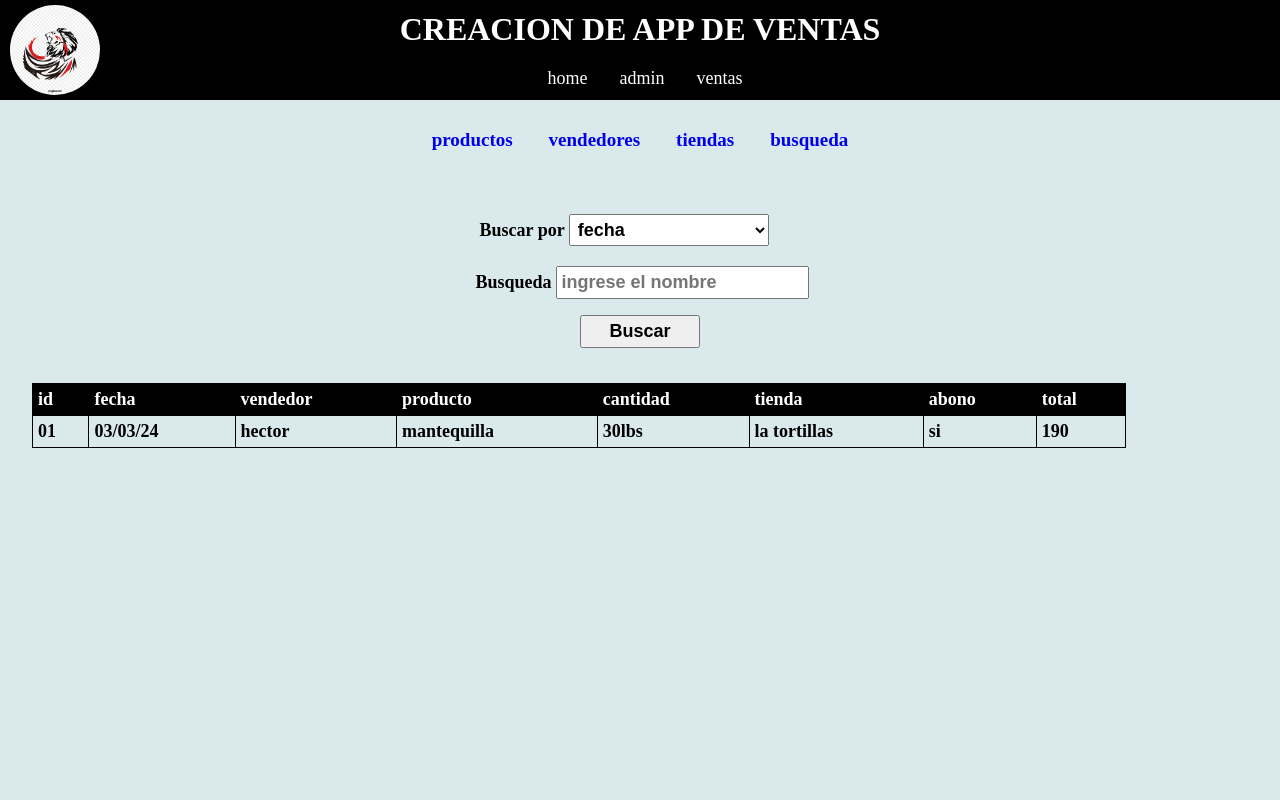
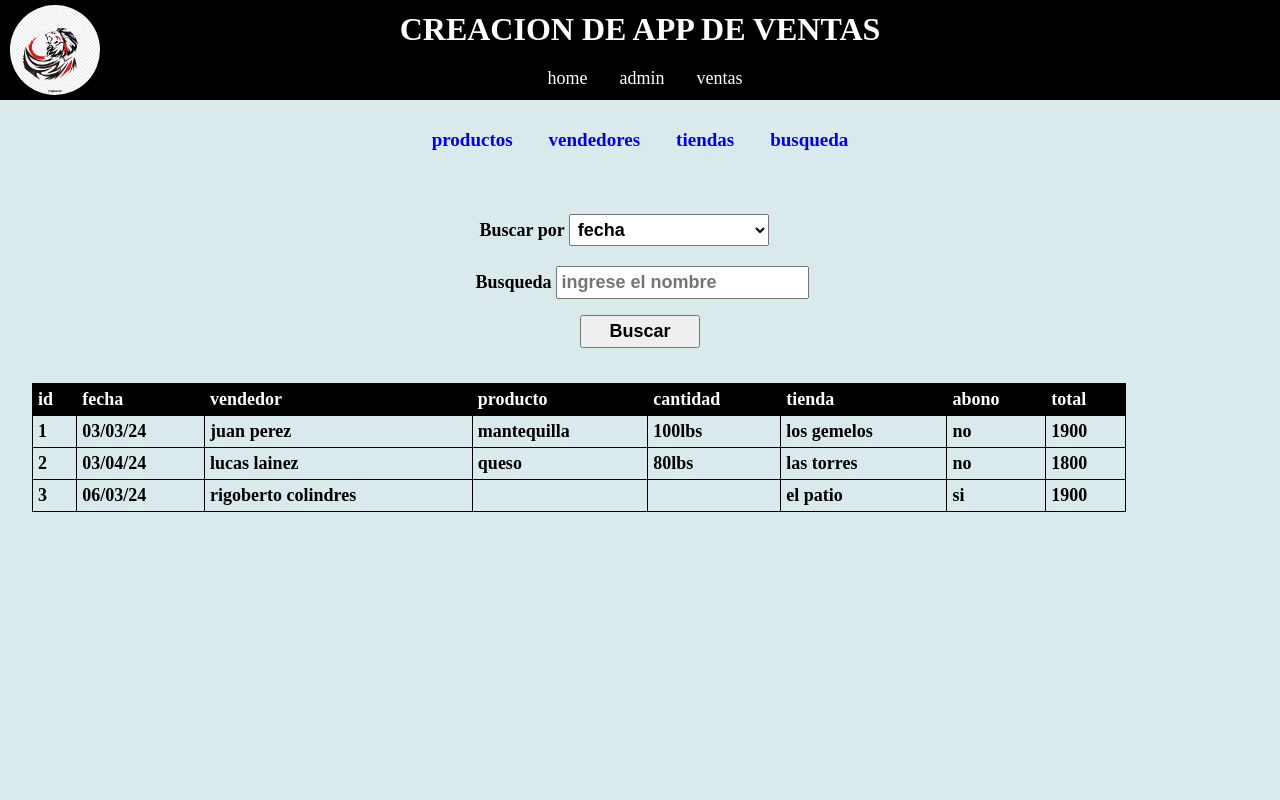
Before and after one commit to edG5LATAN/pruebaVentas, a React (Vite) app: page /admin/busqueda in a window 1280 px wide. Shown: the top 800 px of the page. Built offline with nearby package versions, Linux system fonts and the light colour scheme.

Commit message:
proyecto ventas v1.0.0

```diff
--- a/src/components/busqueda/Busqueda.css
+++ b/src/components/busqueda/Busqueda.css
@@ -5,7 +5,7 @@
   align-items: center;
   flex-direction: column;
   padding: 10px 0;
-
+  overflow: hidden;
 }
 .busqueda-busqueda{
   padding: 10px 0;
@@ -37,11 +37,9 @@
 }
 .busqueda-tabla{
   width: 95%;
-  /* display: flex;
-  justify-content: center;
-  align-items: center; */
   padding: 15px 0;
-  overflow: scroll;
+  overflow-x: scroll;
+
 }
 .busqueda-tabla>table{
   width: 90%;
--- a/src/components/busqueda/Busqueda.jsx
+++ b/src/components/busqueda/Busqueda.jsx
@@ -1,25 +1,66 @@
-import React from "react";
+import React, { useState } from "react";
 import "./Busqueda.css";
 
 function Busqueda() {
+
+  const[data,setdata]=useState([{
+    id:1,
+    fecha:"03/03/24",
+    vendedor:"juan perez",
+    productos:"mantequilla",
+    cantidad:"100lbs",
+    tienda:"los gemelos",
+    abono:"no",
+    total:1900
+  },
+  {
+    id:2,
+    fecha:"03/04/24",
+    vendedor:"lucas lainez",
+    productos:"queso",
+    cantidad:"80lbs",
+    tienda:"las torres",
+    abono:"no",
+    total:1800
+  },
+  {
+    id:3,
+    fecha:"06/03/24",
+    vendedor:"rigoberto colindres",
+    productos:"",
+    cantidad:"",
+    tienda:"el patio",
+    abono:"si",
+    total:1900
+  }])
+  const [select,setselect]=useState("")
+  const[variable,setvariable]=useState("")
+
+  const buscar=()=>{
+    let ddtt=data.filter(res=>{
+      return res.vendedor==`${variable}`
+    })
+    setdata(ddtt)
+  }
+
   return (
     <div className="busqueda">
       <div className="busqueda-busqueda">
         <div className="busqueda-opciones">
           <label>Buscar por</label>
-          <select name="" id="">
-            <option value="">fecha</option>
-            <option value="">vendedor</option>
-            <option value="">producto</option>
-            <option value="">tienda</option>
+          <select onChange={(e)=>setselect(e.target.value)}  name="" id="">
+            <option value="fecha">fecha</option>
+            <option value="vendedor">vendedor</option>
+            <option value="prodducto">producto</option>
+            <option value="tienda">tienda</option>
           </select>
         </div>
         <div className="busqueda-busqueda-info">
           <label>Busqueda</label>
-          <input type="search" name="" id="" placeholder="ingrese el nombre" />
+          <input onChange={(e)=>setvariable(e.target.value)} value={variable} type="search" name="" id="" placeholder="ingrese el nombre" />
         </div>
         <div className="busqueda-botones">
-          <button>Buscar</button>
+          <button onClick={buscar}>Buscar</button>
         </div>
       </div>
 
@@ -38,16 +79,20 @@ function Busqueda() {
             </tr>
           </thead>
           <tbody>
-            <tr>
-              <td>01</td>
-              <td>03/03/24</td>
-              <td>hector</td>
-              <td>mantequilla</td>
-              <td>30lbs</td>
-              <td>la tortillas</td>
-              <td>si</td>
-              <td>190</td>
-            </tr>
+            {
+              data.map((res,index)=>{
+                return<tr key={index}>
+                <td>{res.id}</td>
+                <td>{res.fecha}</td>
+                <td>{res.vendedor}</td>
+                <td>{res.productos}</td>
+                <td>{res.cantidad}</td>
+                <td>{res.tienda}</td>
+                <td>{res.abono}</td>
+                <td>{res.total}</td>
+              </tr>
+              })
+            }
           </tbody>
         </table>
       </div>
--- a/src/components/empleados/Empledado.jsx
+++ b/src/components/empleados/Empledado.jsx
@@ -1,25 +1,74 @@
-import React from "react";
+import React, { useState } from "react";
 import "./Empleados.css";
 
 function Empledado() {
+
+  const [data, setdata] = useState([
+    {
+      id: "01",
+      nombre: "lucas martin",
+      operador: "camion"
+    },
+    {
+      id: "02",
+      nombre: "juan perez",
+      operador: "moto"
+    },
+  ]);
+
+  const[id,setid]=useState(0)
+  const[nombre,setnombre]=useState("")
+  const[operador,setoperador]=useState("")
+  const[error,seterror]=useState("")
+
+
+  const agregar=(e)=>{
+    e.preventDefault();
+    if ( nombre!="" && cantidad!="" && precio!="") {
+      let newd = {
+        id:id,
+        nombre:nombre,
+        operador:operador
+      };
+      setdata([...data, newd]);
+      lipiarInput(e);
+    } else {
+      seterror("Rellena todas las cacillas")
+    }
+  }
+
+  const limpiar = (e) => {
+    e.preventDefault();
+    lipiarInput(e);
+  };
+  const lipiarInput = (e) => {
+    setid("")
+    setnombre("")
+    setoperador("")
+    seterror("")
+  };
+
+
   return (
     <div className="empleado">
       <div className="empleado-form">
         <form action="">
           <label >id</label>
-          <input type="text" placeholder="ingrese su nombre" />
+          <input onChange={(e)=>setid(e.target.value)} value={id} type="text" placeholder="ingrese su id" />
 
           <label>nombre</label>
-          <input type="text" placeholder="ingrese su nombre" />
+          <input onChange={(e)=>setnombre(e.target.value)} value={nombre} type="text" placeholder="ingrese su nombre" />
 
           <label >operador</label>
-          <input type="text" placeholder="ingrese su nombre" />
+          <input onChange={(e)=>setoperador(e.target.value)} value={operador} type="text" placeholder="ingrese su nombre" />
+          <p className="ventas-error">{error}</p>
+
 
           <div className="empleado-form-botones">
-            <button>agregar</button>
-            <button>editar</button>
-            <button>eliminar</button>
-            <button>limpiar</button>
+            <button onClick={agregar}>agregar</button>
+            {/* <button onClick={(e)=>e.preventDefault}>editar</button>
+            <button onClick={(e)=>e.preventDefault}>eliminar</button> */}
+            <button onClick={limpiar} >limpiar</button>
           </div>
         </form>
       </div>
@@ -34,11 +83,13 @@ function Empledado() {
             </tr>
           </thead>
           <tbody>
-            <tr>
-              <td>1</td>
-              <td>juan</td>
-              <td>camion</td>
+            {data.map((res,index)=>{
+              return<tr key={index}>
+              <td>{res.id}</td>
+              <td>{res.nombre}</td>
+              <td>{res.operador}</td>
             </tr>
+            })}
           </tbody>
         </table>
       </div>
--- a/src/components/home/Home.css
+++ b/src/components/home/Home.css
@@ -8,6 +8,9 @@
 .home>img{
   width: 100px;
 }
+.home-info{
+  width: 80%;
+}
 @media (max-width:480px) {
   .home{
     min-height:800px;
--- a/src/components/home/Home.jsx
+++ b/src/components/home/Home.jsx
@@ -6,7 +6,7 @@ function Home() {
     <div className="home">
       <h1>Informacion de Compania</h1>
       <img src="./img/logo.jpg" alt="inicio" />
-      <div >
+      <div className="home-info">
         <p>
           Lorem ipsum dolor sit amet consectetur adipisicing elit. Laboriosam
           deleniti dolore excepturi asperiores molestias aut repellat vitae enim
--- a/src/components/productos/Productos.css
+++ b/src/components/productos/Productos.css
@@ -74,7 +74,6 @@ margin: 10px 0;
     width: 120px;
     padding: 4px;
     font-size: 18px;
-
   }
 
 }
--- a/src/components/productos/Productos.jsx
+++ b/src/components/productos/Productos.jsx
@@ -1,27 +1,78 @@
-import React from "react";
+import React, { useState } from "react";
 import "./Productos.css";
 
 function Productos() {
+  const [data, setdata] = useState([
+    {
+      id: "01",
+      nombre: "mantequilla",
+      cantidad: "1lb",
+      precio: "50",
+    },
+    {
+      id: "02",
+      nombre: "queso",
+      cantidad: "1lb",
+      precio: "100",
+    },
+  ]);
+
+  const[id,setid]=useState(0)
+  const[nombre,setnombre]=useState("")
+  const[cantidad,setcantidad]=useState("")
+  const[precio,setprecio]=useState("")
+  const[error,seterror]=useState("")
+
+
+  const agregar=(e)=>{
+    e.preventDefault();
+    if ( nombre!="" && cantidad!="" && precio!="") {
+      let newd = {
+        id:id,
+        nombre:nombre,
+        cantidad:cantidad,
+        precio:precio
+      };
+      setdata([...data, newd]);
+      lipiarInput(e);
+    } else {
+      seterror("Rellena todas las cacillas")
+    }
+  }
+
+  const limpiar = (e) => {
+    e.preventDefault();
+    lipiarInput(e);
+  };
+  const lipiarInput = (e) => {
+    setid("")
+    setnombre("")
+    setcantidad("")
+    setprecio("")
+    seterror("")
+  };
+
   return (
     <div className="productos">
       <div className="productos-form">
         <form action="">
           <label htmlFor="">id</label>
-          <input type="text" />
+          <input onChange={(e)=>setid(e.target.value)} value={id} type="text" />
 
           <label htmlFor="">Nombre</label>
-          <input type="text" placeholder="ingrese su nombre" />
+          <input onChange={(e)=>setnombre(e.target.value)}  value={nombre} type="text" placeholder="ingrese su nombre" />
 
           <label htmlFor="">Cantidad</label>
-          <input type="text" placeholder="ingrese su cantidad" />
+          <input onChange={(e)=>setcantidad(e.target.value)}  value={cantidad} type="text" placeholder="ingrese su cantidad" />
 
           <label htmlFor="">Precio</label>
-          <input type="text" placeholder="ingrese su precio" />
+          <input onChange={(e)=>setprecio(e.target.value)}  value={precio} type="text" placeholder="ingrese su precio" />
+          <p className="ventas-error">{error}</p>
           <div className="productos-form-botones">
-            <button>agregar</button>
-            <button>editar</button>
-            <button>eliminar</button>
-            <button>limpiar</button>
+            <button onClick={agregar}>agregar</button>
+            {/* <button>editar</button>
+            <button>eliminar</button> */}
+            <button onClick={limpiar}>limpiar</button>
           </div>
         </form>
       </div>
@@ -37,18 +88,19 @@ function Productos() {
             </tr>
           </thead>
           <tbody>
-            <tr>
-              <td>1</td>
-              <td>lucas</td>
-              <td>10lbs</td>
-              <td>50lps</td>
-            </tr>
+            {
+              data.map((res,index)=>{
+                return<tr key={index}>
+                <td>{res.id}</td>
+                <td>{res.nombre}</td>
+                <td>{res.cantidad}</td>
+                <td>{res.precio}</td>
+              </tr>
+              })
+            }
           </tbody>
         </table>
       </div>
-
-
-
     </div>
   );
 }
--- a/src/components/tiendas/Tiendas.jsx
+++ b/src/components/tiendas/Tiendas.jsx
@@ -1,26 +1,75 @@
-import React from 'react'
+import React, { useState } from 'react'
 import './Tiendas.css'
 
 
 function Tiendas() {
+
+  const [data, setdata] = useState([
+    {
+      id: "01",
+      nombre: "los gemelos",
+      direccion: "gualaco"
+    },
+    {
+      id: "02",
+      nombre: "tia tino",
+      direccion: "la venta"
+    },
+  ]);
+
+  const[id,setid]=useState(0)
+  const[nombre,setnombre]=useState("")
+  const[direccion,setdireccion]=useState("")
+  const[error,seterror]=useState("")
+
+
+  const agregar=(e)=>{
+    e.preventDefault();
+    if ( nombre!="" && direccion!="") {
+      let newd = {
+        id:id,
+        nombre:nombre,
+        direccion:direccion
+      };
+      setdata([...data, newd]);
+      lipiarInput(e);
+    } else {
+      seterror("Rellena todas las cacillas")
+    }
+  }
+
+  const limpiar = (e) => {
+    e.preventDefault();
+    lipiarInput(e);
+  };
+  const lipiarInput = (e) => {
+    setid("")
+    setnombre("")
+    setdireccion("")
+    seterror("")
+  };
+
+
+
   return (
     <div className='tienda'>
       <div className='tienda-form'>
         <form action="">
           <label htmlFor="">id</label>
-          <input type="text" readOnly />
+          <input onChange={(e)=>setid(e.target.value)} value={id} type="text" />
 
           <label htmlFor="">nombre</label>
-          <input type="text" placeholder='ingrese un nombre' />
+          <input onChange={(e)=>setnombre(e.target.value)} value={nombre} type="text" placeholder='ingrese un nombre' />
 
           <label htmlFor="">direccion</label>
-          <input type="text" placeholder='ingrese la direccion' />
+          <input onChange={(e)=>setdireccion(e.target.value)} value={direccion} type="text" placeholder='ingrese la direccion' />
+          <p className="ventas-error">{error}</p>
 
           <div className='tiendas-form-botones'>
-          <button>agregar</button>
-          <button>editar</button>
-          <button>eliminar</button>
-          <button>limpiar</button>
+          <button onClick={agregar}>agregar</button>
+          {/* <button>editar</button>
+          <button>eliminar</button> */}
+          <button onClick={limpiar}>limpiar</button>
           </div>
         </form>
       </div>
@@ -34,11 +83,15 @@ function Tiendas() {
             </tr>
           </thead>
           <tbody>
-            <tr>
-              <td>1</td>
-              <td>tienda la cariata</td>
-              <td>en el espinal</td>
-            </tr>
+            {
+              data.map((res,index)=>{
+                return<tr key={index}>
+                <td>{res.id}</td>
+                <td>{res.nombre}</td>
+                <td>{res.direccion}</td>
+              </tr>
+              })
+            }
           </tbody>
         </table>
       </div>
--- a/src/components/ventas/Ventas.jsx
+++ b/src/components/ventas/Ventas.jsx
@@ -82,6 +82,9 @@ function Ventas() {
           <label>id</label>
           <input onChange={(e)=>setid(e.target.value)} type="text" value={id}/>
 
+          <label>Abono</label>
+          <input className="abono-input" type="checkbox" />
+
           <label>fecha</label>
           <input onChange={(e)=>setfecha(e.target.value)} type="date" value={fecha} />
 
```
Also changed, not shown: src/components/ventas/Ventas.css (+8 -0 lines).
